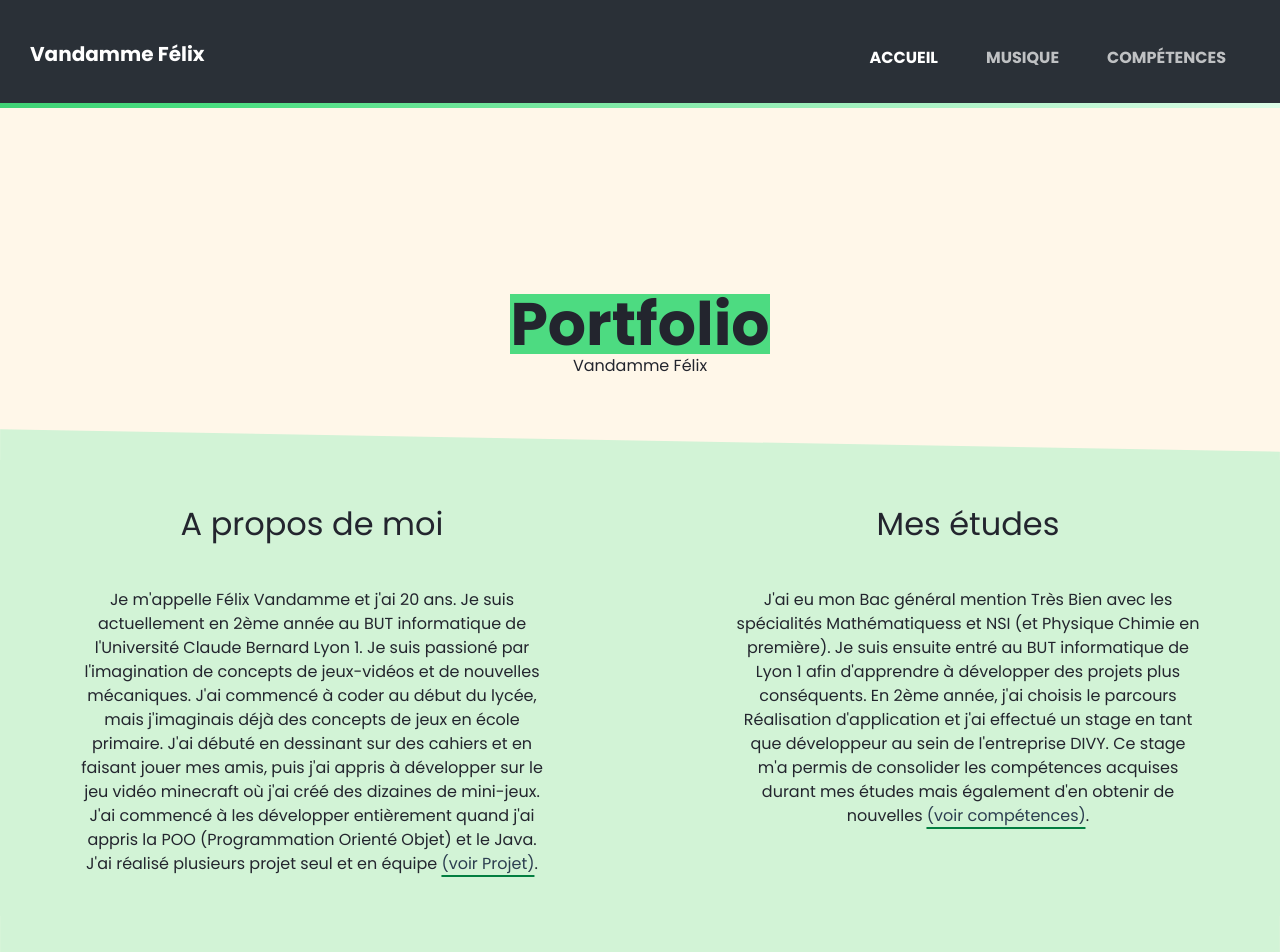
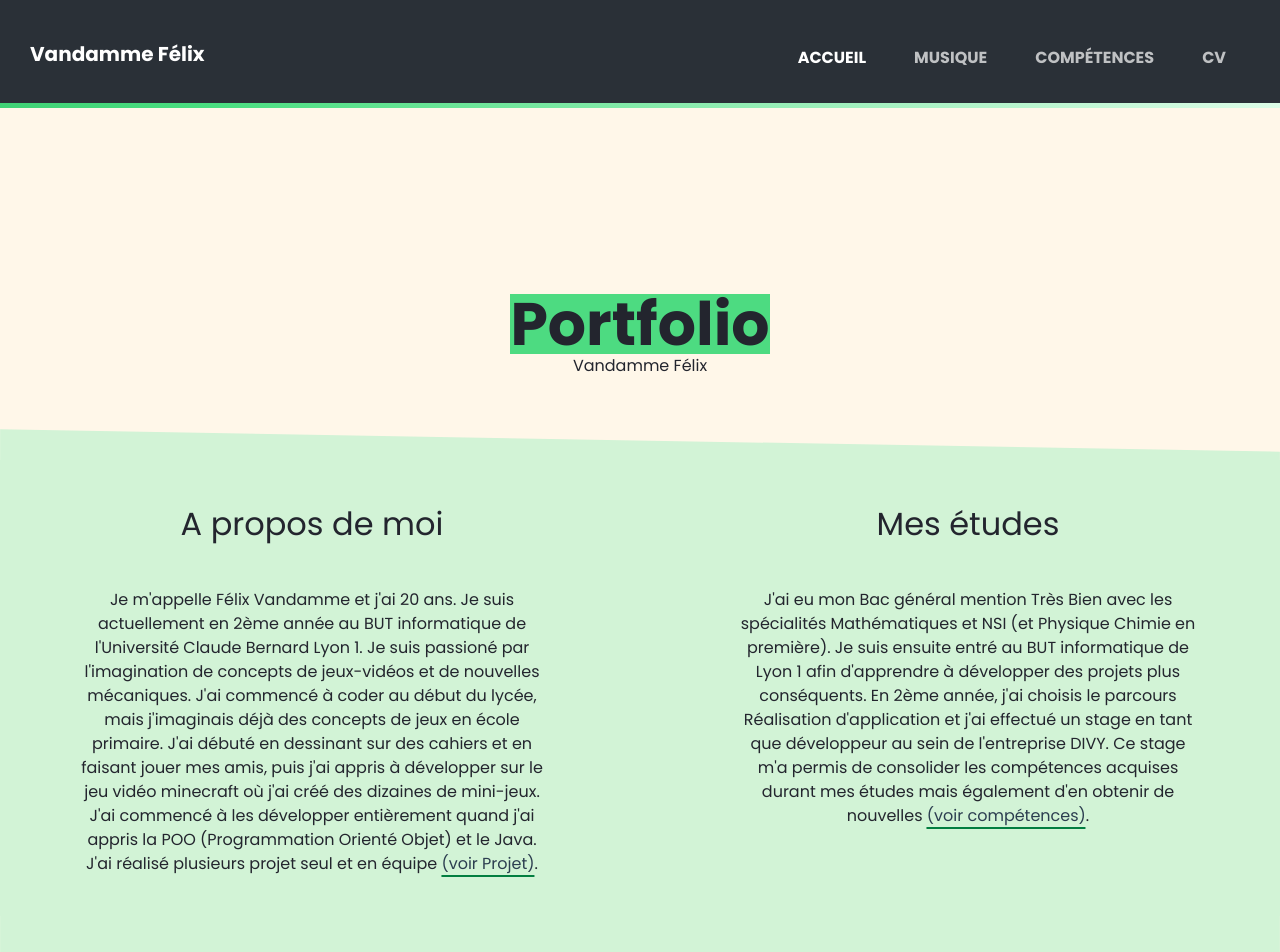
Before and after one commit to Iakozihh/Portfolio, a Vue app: page / in a window 1280 px wide. Shown: the top 952 px of the page. Built offline with nearby package versions, Linux system fonts and the light colour scheme.

Commit message:
cv neutre

```diff
--- a/src/components/TheNav.vue
+++ b/src/components/TheNav.vue
@@ -5,6 +5,7 @@
       <RouterLink class="link max-sm:text-xs" to="/">Accueil</RouterLink>
       <RouterLink class="link max-sm:text-xs" to="/music">Musique</RouterLink>
       <RouterLink class="link max-sm:text-xs" to="/skills">Compétences</RouterLink>
+      <RouterLink class="link max-sm:text-xs" to="/cv">CV</RouterLink>
     </div>
   </nav>
 </template>
--- a/src/router/index.js
+++ b/src/router/index.js
@@ -1,6 +1,7 @@
 import { createRouter, createWebHistory } from 'vue-router'
 import HomeView from '../views/HomeView.vue'
 import NotFoundView from '../views/NotFoundView.vue'
+import CVView from '../views/CVView.vue'
 
 const router = createRouter({
   history: createWebHistory(import.meta.env.BASE_URL),
@@ -29,6 +30,11 @@ const router = createRouter({
       component: () => import('../views/SkillsView.vue')
     },
     {
+      path: '/cv',
+      name: 'cv',
+      component: () => import('../views/CVView.vue')
+    },
+    {
       path: '/project/:id',
       props: true,
       name: 'project',
--- /dev/null
+++ b/src/views/CVView.vue
@@ -0,0 +1,16 @@
+<script setup>
+    import pdfUrl from '@/assets/images/cv/CV_Neutre.pdf'
+
+</script>
+
+<template>
+    <center>
+        <div class=" pt-36 mr-4 ml-10">
+            <iframe width="1500px" height="750px" :src="pdfUrl"></iframe>
+        </div>
+    </center>
+
+</template>
+
+<style scoped>
+</style>
--- a/src/views/HomeView.vue
+++ b/src/views/HomeView.vue
@@ -57,7 +57,7 @@ const age = Math.abs(new Date(Date.now() - date.getTime()).getUTCFullYear() - 19
       <div class="flex flex-col justify-center items-center my-10 md:ml-24">
         <h2 class="mb-10">Mes études</h2>
         <p class="max-sm:text-xs">
-          J'ai eu mon Bac général mention Très Bien avec les spécialités Mathématiquess et NSI (et
+          J'ai eu mon Bac général mention Très Bien avec les spécialités Mathématiques et NSI (et
           Physique Chimie en première). Je suis ensuite entré au BUT informatique de Lyon 1 afin
           d'apprendre à développer des projets plus conséquents. En 2ème année, j'ai choisis le
           parcours Réalisation d'application et j'ai effectué un stage en tant que développeur au
```
Also changed, not shown: 1 other file (tests, documents, lock files or other folders).
